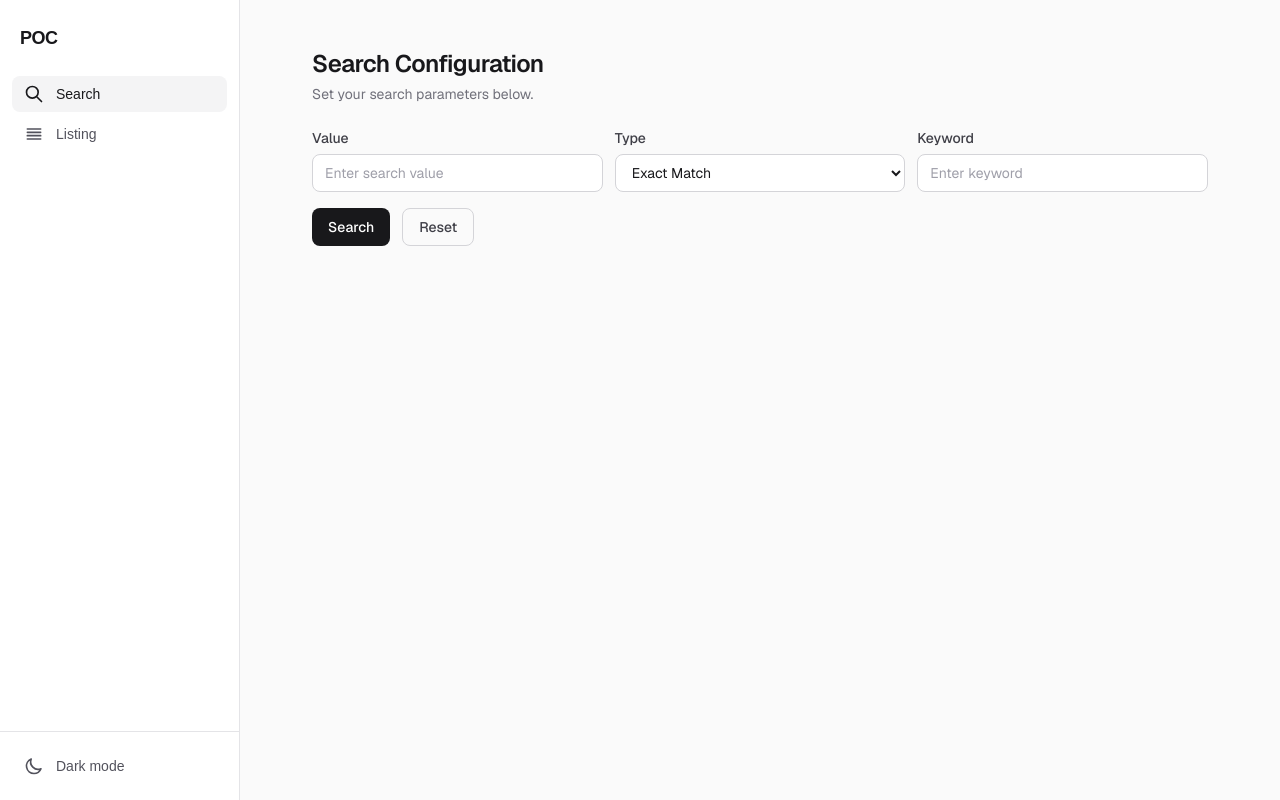
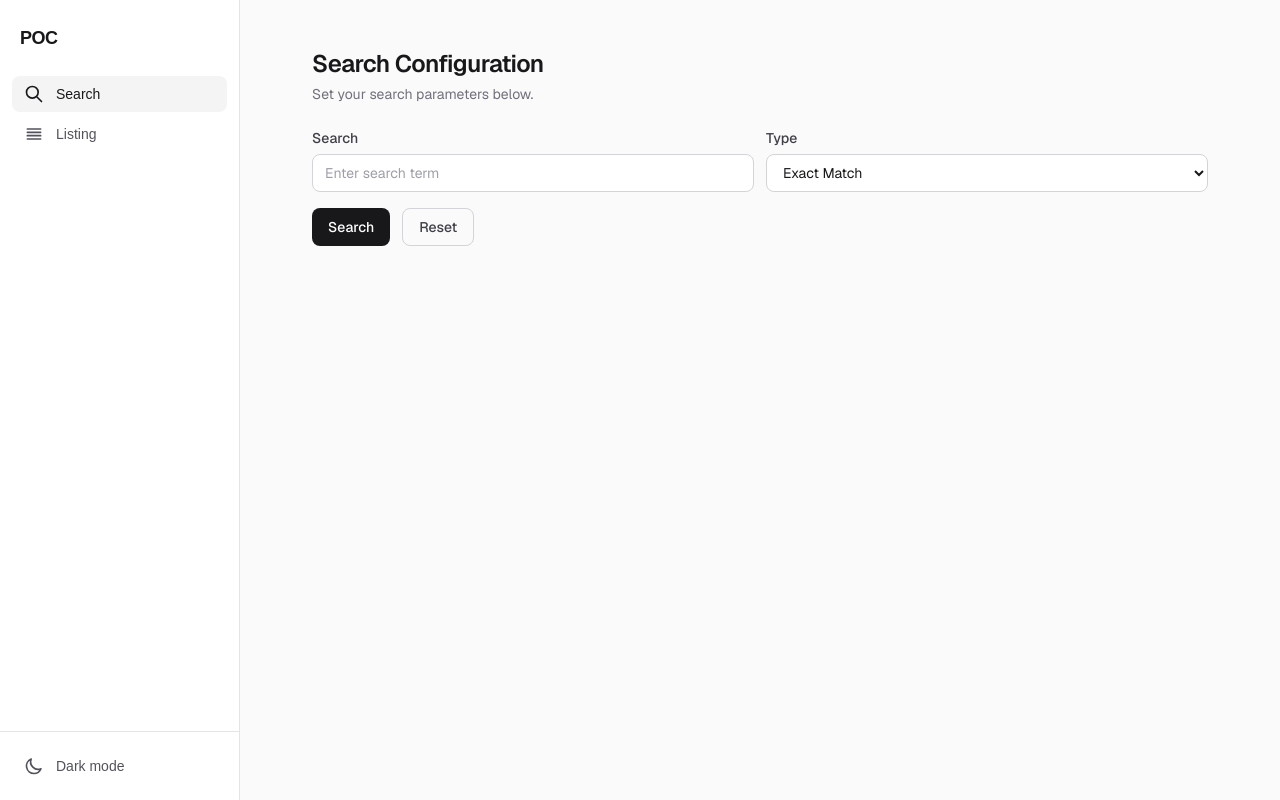
Before and after one commit to devminified/poc, a Next.js app: page / in a window 1280 px wide. Built offline with nearby package versions, Linux system fonts and the light colour scheme.

Commit message:
fix: removed extra field

```diff
--- a/app/api/scrape/route.ts
+++ b/app/api/scrape/route.ts
@@ -12,11 +12,11 @@ interface ScrapedItem {
 
 export async function POST(request: NextRequest) {
   try {
-    const { value, type, keyword } = await request.json();
+    const { type, keyword } = await request.json();
 
-    if (!value && !keyword) {
+    if (!keyword) {
       return NextResponse.json(
-        { error: "At least one of value or keyword is required" },
+        { error: "Search term is required" },
         { status: 400 }
       );
     }
@@ -64,12 +64,12 @@ export async function POST(request: NextRequest) {
     const allPrograms = parseScrapedData(scrapingData);
 
     // Filter results based on search params
-    const searchTerm = value || keyword || "";
+    const searchTerm = keyword;
     const results = filterResults(allPrograms, searchTerm, type);
 
     // Save to Firestore
     const docRef = await addDoc(collection(db, "searches"), {
-      searchParams: { value, type, keyword },
+      searchParams: { type, keyword },
       results,
       totalScraped: allPrograms.length,
       createdAt: serverTimestamp(),
@@ -77,7 +77,7 @@ export async function POST(request: NextRequest) {
 
     return NextResponse.json({
       id: docRef.id,
-      searchParams: { value, type, keyword },
+      searchParams: { type, keyword },
       results,
       totalScraped: allPrograms.length,
     });
--- a/app/dashboard/page.tsx
+++ b/app/dashboard/page.tsx
@@ -12,7 +12,6 @@ import {
 import { db } from "@/lib/firebase";
 
 interface SearchParams {
-  value: string;
   type: string;
   keyword: string;
 }
@@ -142,9 +141,7 @@ export default function Dashboard() {
                     <div className="min-w-0 flex-1">
                       <div className="flex flex-wrap items-center gap-2">
                         <span className="text-sm font-medium text-zinc-900 dark:text-zinc-100">
-                          {search.searchParams.value ||
-                            search.searchParams.keyword ||
-                            "All programs"}
+                          {search.searchParams.keyword || "All programs"}
                         </span>
                         <span className="inline-block rounded-full bg-zinc-200 px-2.5 py-0.5 text-xs text-zinc-700 dark:bg-zinc-800 dark:text-zinc-300">
                           {search.searchParams.type}
--- a/app/page.tsx
+++ b/app/page.tsx
@@ -6,7 +6,6 @@ import Link from "next/link";
 const SEARCH_TYPES = ["Exact Match", "Contains", "Starts With", "Ends With"];
 
 interface SearchParams {
-  value: string;
   type: string;
   keyword: string;
 }
@@ -28,7 +27,6 @@ interface SearchResponse {
 
 export default function Home() {
   const [params, setParams] = useState<SearchParams>({
-    value: "",
     type: SEARCH_TYPES[0],
     keyword: "",
   });
@@ -64,7 +62,7 @@ export default function Home() {
   }
 
   function handleReset() {
-    setParams({ value: "", type: SEARCH_TYPES[0], keyword: "" });
+    setParams({ type: SEARCH_TYPES[0], keyword: "" });
     setResponse(null);
     setError(null);
   }
@@ -82,22 +80,23 @@ export default function Home() {
         </div>
 
         <form onSubmit={handleSubmit}>
-          <div className="grid grid-cols-1 gap-3 sm:grid-cols-3">
-            {/* Value */}
+          <div className="grid grid-cols-1 gap-3 sm:grid-cols-2">
+            {/* Search */}
             <div>
               <label
-                htmlFor="value"
+                htmlFor="keyword"
                 className="mb-1.5 block text-sm font-medium text-zinc-700 dark:text-zinc-300"
               >
-                Value
+                Search
               </label>
               <input
-                id="value"
+                id="keyword"
                 type="text"
-                placeholder="Enter search value"
-                value={params.value}
+                required
+                placeholder="Enter search term"
+                value={params.keyword}
                 onChange={(e) =>
-                  setParams((p) => ({ ...p, value: e.target.value }))
+                  setParams((p) => ({ ...p, keyword: e.target.value }))
                 }
                 disabled={loading}
                 className="w-full rounded-lg border border-zinc-300 bg-white px-3 py-2 text-sm text-zinc-900 outline-none placeholder:text-zinc-400 focus:border-zinc-500 focus:ring-2 focus:ring-zinc-200 disabled:opacity-50 dark:border-zinc-700 dark:bg-zinc-900 dark:text-zinc-100 dark:placeholder:text-zinc-500 dark:focus:border-zinc-500 dark:focus:ring-zinc-800"
@@ -127,27 +126,6 @@ export default function Home() {
                   </option>
                 ))}
               </select>
-            </div>
-
-            {/* Keyword */}
-            <div>
-              <label
-                htmlFor="keyword"
-                className="mb-1.5 block text-sm font-medium text-zinc-700 dark:text-zinc-300"
-              >
-                Keyword
-              </label>
-              <input
-                id="keyword"
-                type="text"
-                placeholder="Enter keyword"
-                value={params.keyword}
-                onChange={(e) =>
-                  setParams((p) => ({ ...p, keyword: e.target.value }))
-                }
-                disabled={loading}
-                className="w-full rounded-lg border border-zinc-300 bg-white px-3 py-2 text-sm text-zinc-900 outline-none placeholder:text-zinc-400 focus:border-zinc-500 focus:ring-2 focus:ring-zinc-200 disabled:opacity-50 dark:border-zinc-700 dark:bg-zinc-900 dark:text-zinc-100 dark:placeholder:text-zinc-500 dark:focus:border-zinc-500 dark:focus:ring-zinc-800"
-              />
             </div>
           </div>
 
```
